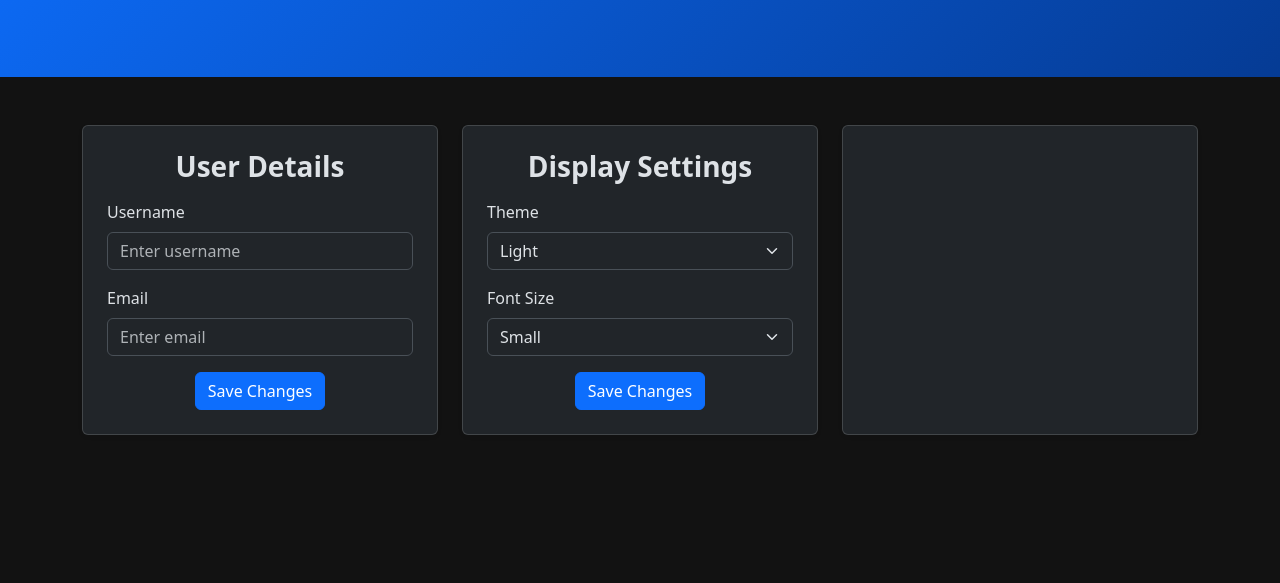
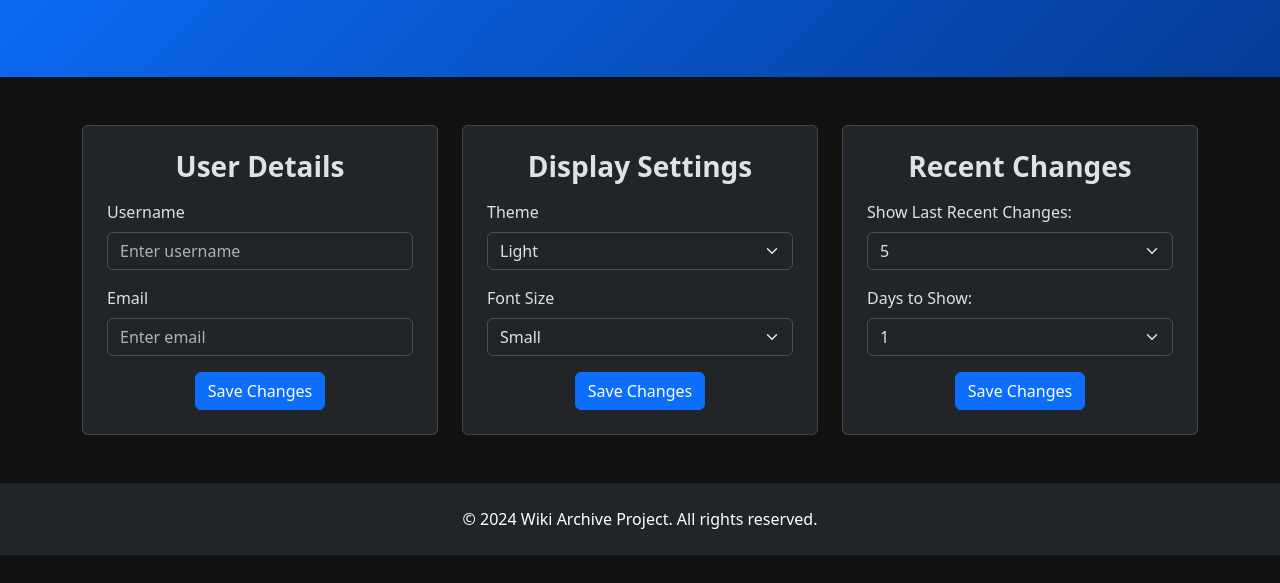
Before and after one commit to fuzzyter/INF286-Assignments, a plain HTML site: page Assignment16/preferences.html in a window 1280 px wide. Shown: the part 217-800 px from the top of the page. Drawn offline with nearby package versions, Linux system fonts and the light colour scheme.

Commit message:
Update preferences.html

```diff
--- a/Assignment16/preferences.html
+++ b/Assignment16/preferences.html
@@ -58,7 +58,7 @@
     </section>
 
     <!-- PREFERENCES OPTIONS User Details -->
-     <section class="User Details">
+     <section class="user-details">
         <div class="container text-center py-5">
             <div class="row g-4">
                 <div class="col-md-4">
@@ -103,7 +103,45 @@
                 </div>
                 <div class="col-md-4">
                     <div class="card preference-card p-4 shadow-sm h-100">
-                        <h3 class="fw-bold mb
+                        <h3 class="fw-bold mb-3">Recent Changes</h3>
+                        <form>
+                            <div class="mb-3 text-start">
+                                <label for="changes" class="form-label">Show Last Recent Changes: </label>
+                                <select class="form-select" id="changes">
+                                    <option>5</option>
+                                    <option>10</option>
+                                    <option>20</option>
+                                    <option>50</option>
+                                    <option>100</option>
+                                </select>
+                            </div>
+                            <div class="mb-3 text-start">
+                                <label for ="days" class="form-label">Days to Show: </label>
+                                <select class="form-select" id="days">
+                                    <option>1</option>
+                                    <option>3</option>
+                                    <option>7</option>
+                                    <option>14</option>
+                                    <option>30</option>
+                                </select>
+                            </div>
+                            <button type="submit" class="btn btn-primary">Save Changes</button>
+                        </form>
+                    </div>
+                </div>
+            </div>
+        </div>
+    </section>
+
+
+    <!-- FOOTER -->
+    <footer class="py-4 bg-dark text-white text-center">
+        <div class="container">
+            <p class="mb-0">&copy; 2024 Wiki Archive Project. All rights reserved.</p>
+        </div>
+    </footer>
+
+    <script src="https://cdn.jsdelivr.net/npm/bootstrap@5.3.8/dist/js/bootstrap.bundle.min.js"></script>
 
 
 </body>
```
